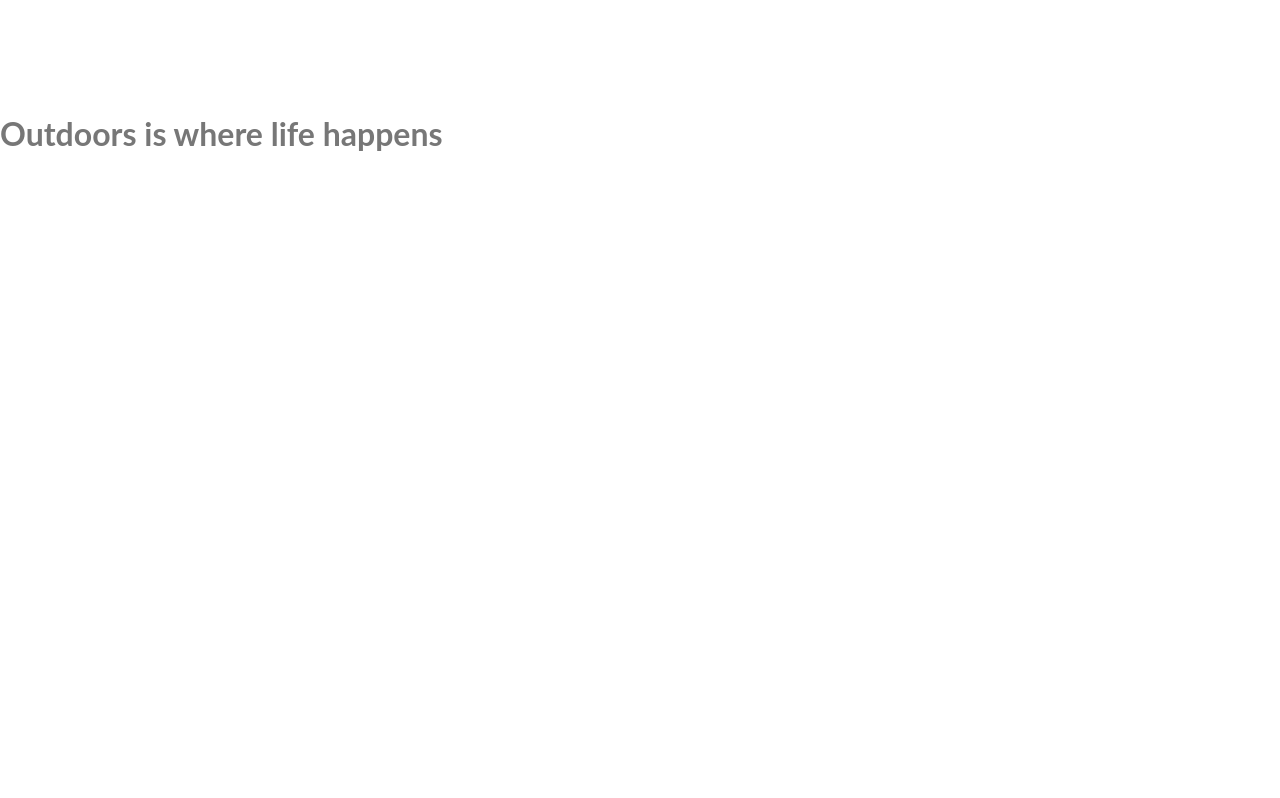
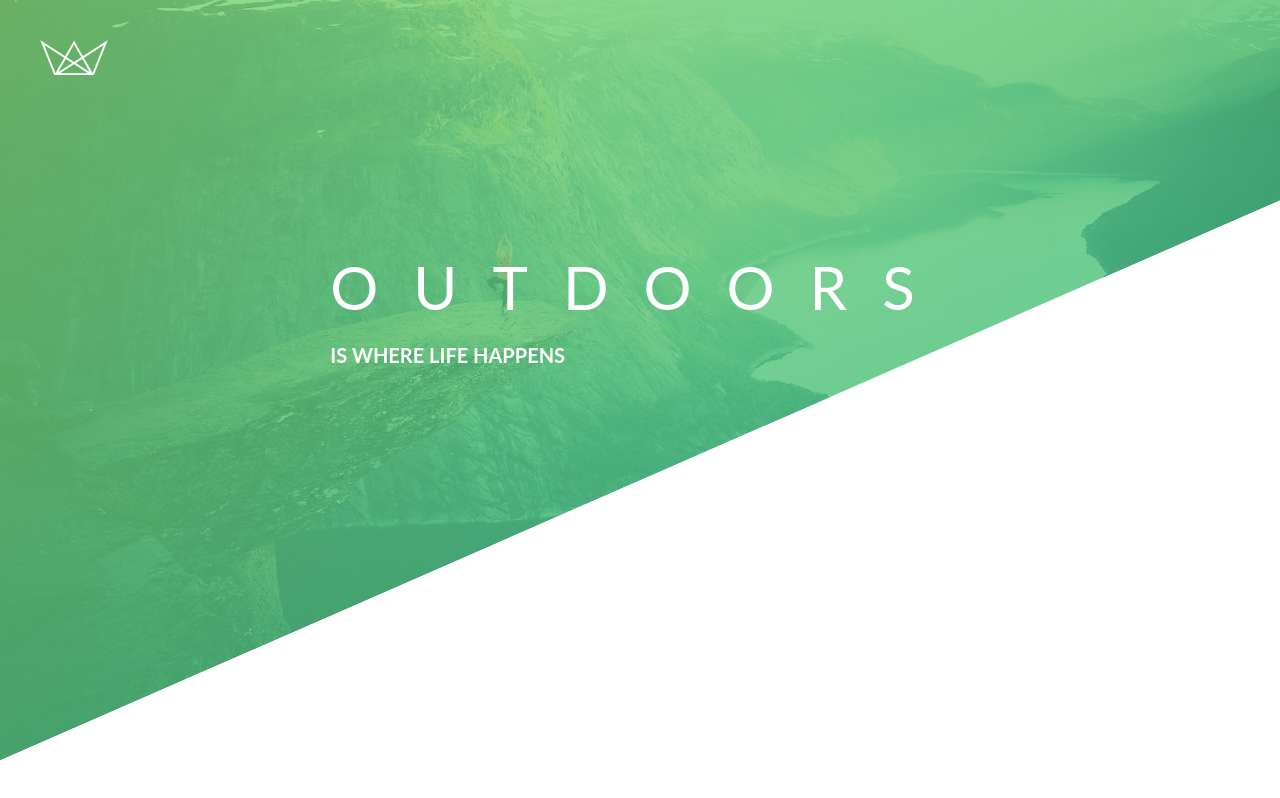
Before and after one commit to pkijowska/css-master, a website: page starter/index.html in a window 1280 px wide. Drawn offline with Linux system fonts and the light colour scheme.

Commit message:
added npm stuff

```diff
--- /dev/null
+++ b/starter/sass/main.scss
@@ -0,0 +1,105 @@
+/*
+COLORS:
+
+Light green: #7ed56f;
+Medium-green: #55c57a;
+Dark-green: #28b485;
+
+*/
+
+$color-primary: #55c57a;
+$color-primary-light: #7ed56f;
+$color-primary-dark: #28b485;
+
+*,
+*::after,
+*::before {
+margin: 0;
+padding: 0;
+box-sizing: border-box;
+}
+
+html {
+  font-size: 62.5%;
+}
+
+body {
+  font-family: "Lato", sans-serif;
+  font-weight: 400;
+  font-size: 16px;
+  line-height: 1.7;
+  color: #777;
+}
+
+.header {
+height: 95vh;
+background-image: linear-gradient(to right bottom, rgba($color-primary-light, 0.8), rgba($color-primary-dark, 0.8)),
+url(../img/hero.jpg);
+background-size: cover;
+background-position: top;
+position: relative;
+clip-path: polygon(0 0, 100% 0, 100% 200px, 0 100%);
+}
+
+.logo-box {
+position:absolute;
+top: 40px;
+left: 40px;
+}
+
+.logo {
+height: 35px;
+}
+
+.text-box {
+
+  position: absolute;
+  top: 40%;
+    // #it will move to 40% from the top (but the container will start at 40px from top)
+  left: 50%;
+  // #that is in the relation to the parent element
+
+  transform: translate(-50%,-50%);
+  // #it will be completely in the middle
+}
+
+.heading-primary{
+  color: #fff;
+  text-transform: uppercase;
+}
+
+.heading-primary-main {
+display: block;
+font-size: 60px;
+font-weight: 400;
+letter-spacing: 35px;
+
+animation-name: moveInLeft;
+animation-duration: 5s;
+}
+
+.heading-primary-sub {
+display: block;
+font-size: 20px;
+font-weight: 700;
+letter-spacing: 17.4;
+}
+
+
+/* animation - oneof the two ways to do animations is by using transform */
+
+@keyframes moveInLeft {
+0% {
+opacity: 0;
+transform: translateX(-100px);
+}
+
+60% {
+
+}
+100% {
+opacity: 1;
+transform: translate(0);
+}
+
+}
```
Also changed, not shown: starter/package.json (added, +17 -0 lines), starter/css/style.css, 1 other file.
